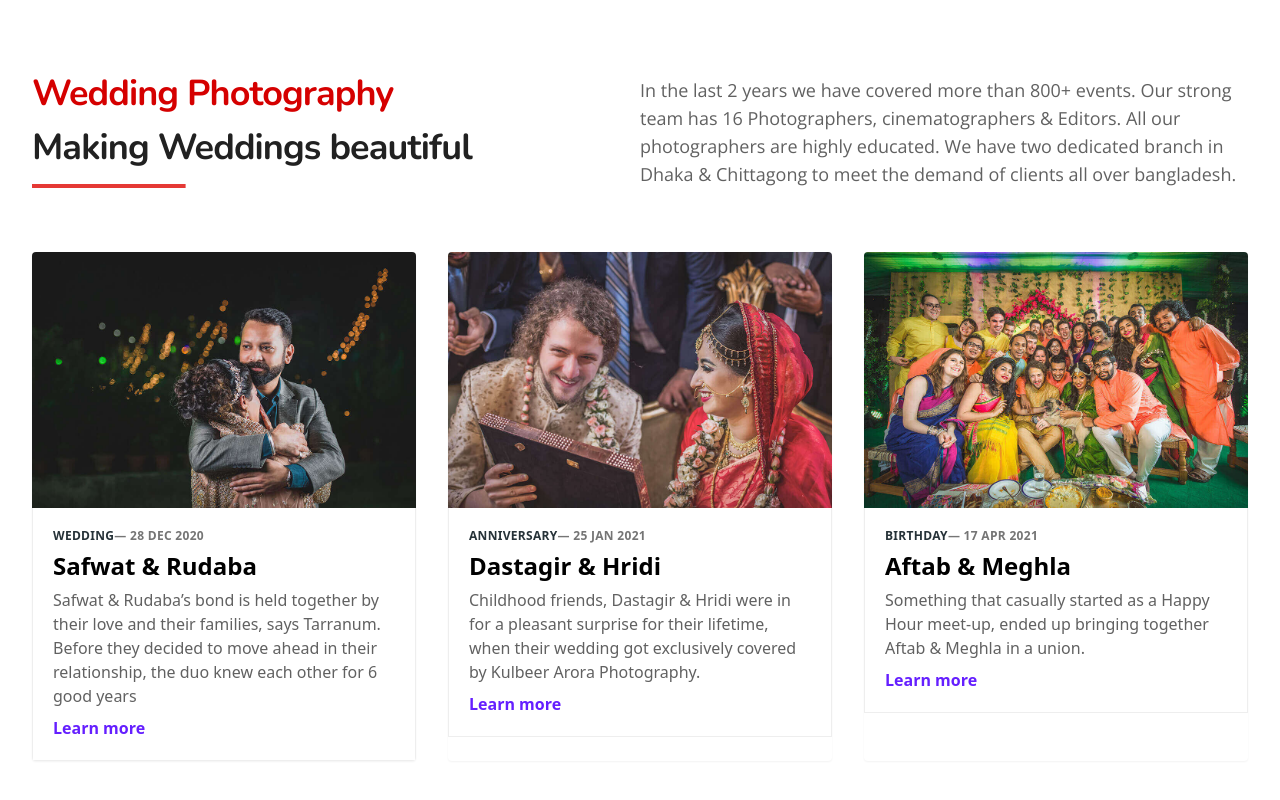
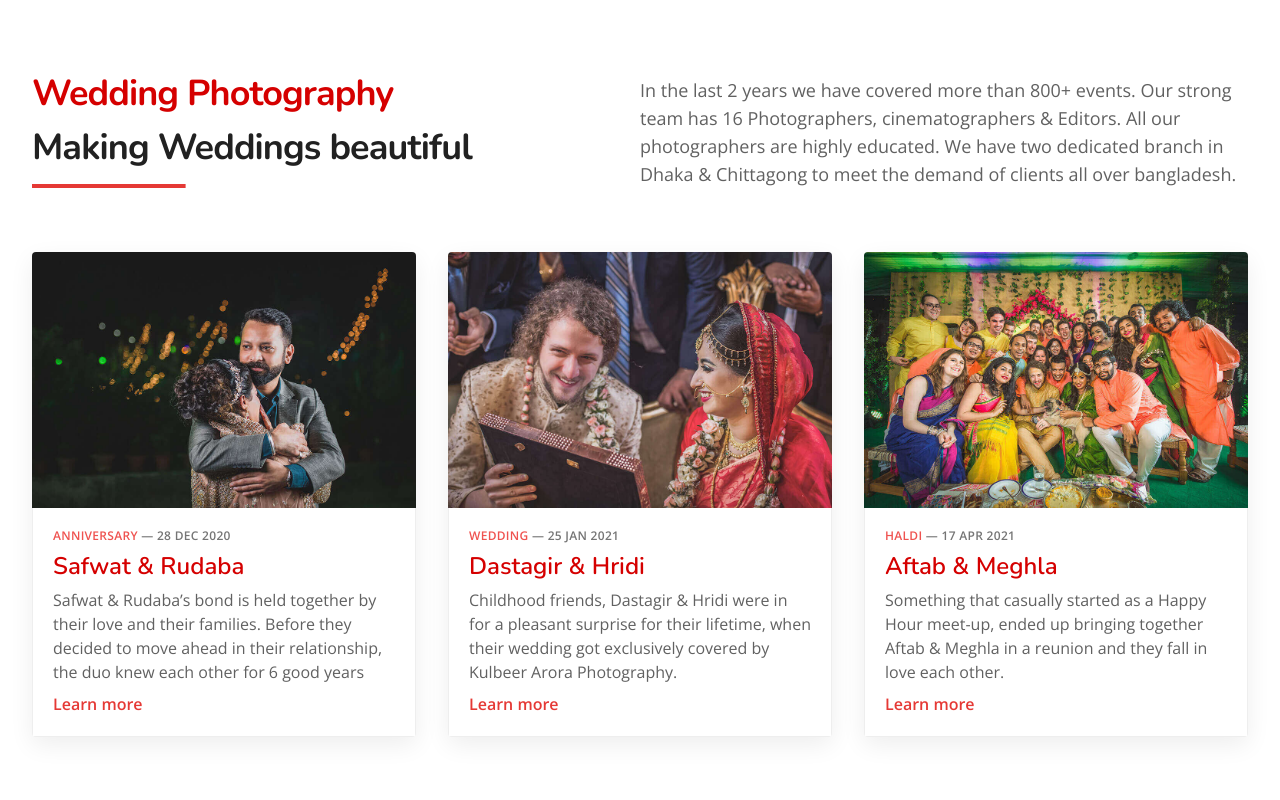
Before and after one commit to PriontoAbdullah/Wedding-Photography-Service, a React (Create React App) app in the folder client/: page / in a window 1280 px wide. Shown: the part 6941-7741 px from the top of the page. Built offline with nearby package versions, Linux system fonts and the light colour scheme.

Commit message:
Blogs  added

```diff
--- a/client/src/components/Blogs/Blogs.js
+++ b/client/src/components/Blogs/Blogs.js
@@ -35,39 +35,41 @@ const Blog = () => {
         {blogs &&
           blogs.map((blog) => (
             <div
-              className="overflow-hidden transition-shadow duration-300 bg-white rounded shadow-sm"
+              className="overflow-hidden transition-shadow duration-300 bg-white rounded shadow-3xl hover:shadow-xl"
               key={blog._id}
             >
               <img
                 src={blog.image}
-                className="object-cover w-full h-64"
+                className="object-cover w-full h-64 hover:opacity-90"
                 alt=""
               />
               <div className="p-5 border border-t-0">
                 <p className="mb-3 text-xs font-semibold tracking-wide uppercase">
                   <a
                     href="/"
-                    className="transition-colors duration-200 text-blue-gray-900 hover:text-deep-purple-accent-700"
+                    className="font-body transition-colors duration-200 text-red-400 hover:text-red-accent-700"
                     aria-label="Category"
                     title={blog.label}
                   >
                     {blog.label}
                   </a>
-                  <span className="text-gray-600">{blog.date}</span>
+                  <span className="font-body text-gray-600">{blog.date}</span>
                 </p>
                 <a
                   href="/"
                   aria-label="Category"
                   title={blog.title}
-                  className="inline-block mb-3 text-2xl font-bold leading-5 transition-colors duration-200 hover:text-deep-purple-accent-700"
+                  className="inline-block mb-3 text-2xl font-display font-semibold leading-5 transition-colors duration-200 text-red-accent-700 hover:text-red-900"
                 >
                   {blog.title}
                 </a>
-                <p className="mb-2 text-gray-700">{blog.description}</p>
+                <p className="mb-2 font-body text-base text-gray-700">
+                  {blog.description}
+                </p>
                 <a
                   href="/"
                   aria-label=""
-                  className="inline-flex items-center font-semibold transition-colors duration-200 text-deep-purple-accent-400 hover:text-deep-purple-800"
+                  className="inline-flex items-center font-body font-semibold transition-colors duration-200 text-red-600 hover:text-red-700"
                 >
                   Learn more
                 </a>
--- a/client/src/components/Slogan/Slogan.js
+++ b/client/src/components/Slogan/Slogan.js
@@ -4,7 +4,7 @@ import "../../App.css";
 const Slogan = () => {
   return (
     <section className="flex items-center justify-center h-full mb-12 bg-fixed bg-center bg-cover custom-img">
-      <div className="my-56 mx-6 sm:mx-12 p-4 sm:p-8 text-2xl bg-gray-900 bg-opacity-40 rounded-xl">
+      <div className="my-56 mx-6 sm:mx-12 p-4 sm:p-8 text-2xl bg-gray-900 bg-opacity-40 rounded-xl shadow-3xl transition-colors duration-300 hover:bg-opacity-50 ">
         <h2 className="font-display font-semibold text-4xl sm:text-5xl text-gray-50 text-center leading-loose">
           Get Amazed With The Best Cinematographers In Bangladesh
         </h2>
--- a/client/src/data/blogData.js
+++ b/client/src/data/blogData.js
@@ -1,17 +1,17 @@
 const blogData = [
   {
     _id: "a001",
-      label: "Wedding",
-      date: "— 28 Dec 2020",
+    label: "Anniversary",
+    date: " — 28 Dec 2020",
     title: "Safwat & Rudaba",
     description:
-        "Safwat & Rudaba’s bond is held together by their love and their families, says Tarranum. Before they decided to move ahead in their relationship, the duo knew each other for 6 good years",
+      "Safwat & Rudaba’s bond is held together by their love and their families. Before they decided to move ahead in their relationship, the duo knew each other for 6 good years",
     image: require("../images/gallery/DSC_4465.jpg").default,
   },
   {
     _id: "a002",
-      label: "Anniversary",
-      date: "— 25 JAN 2021",
+    label: "Wedding",
+    date: " — 25 JAN 2021",
     title: "Dastagir & Hridi",
     description:
       "Childhood friends, Dastagir & Hridi were in for a pleasant surprise for their lifetime, when their wedding got exclusively covered by Kulbeer Arora Photography. ",
@@ -19,11 +19,11 @@ const blogData = [
   },
   {
     _id: "a003",
-      label: "Birthday",
-      date: "— 17 APR 2021",
+    label: "Haldi",
+    date: " — 17 APR 2021",
     title: "Aftab & Meghla",
     description:
-        "Something that casually started as a Happy Hour meet-up, ended up bringing together Aftab & Meghla in a union.",
+      "Something that casually started as a Happy Hour meet-up, ended up bringing together Aftab & Meghla in a reunion and they fall in love each other.",
     image: require("../images/gallery/DSC_7868.jpg").default,
   },
 ];
```
Lines whose indentation alone changed are shown as unchanged.
